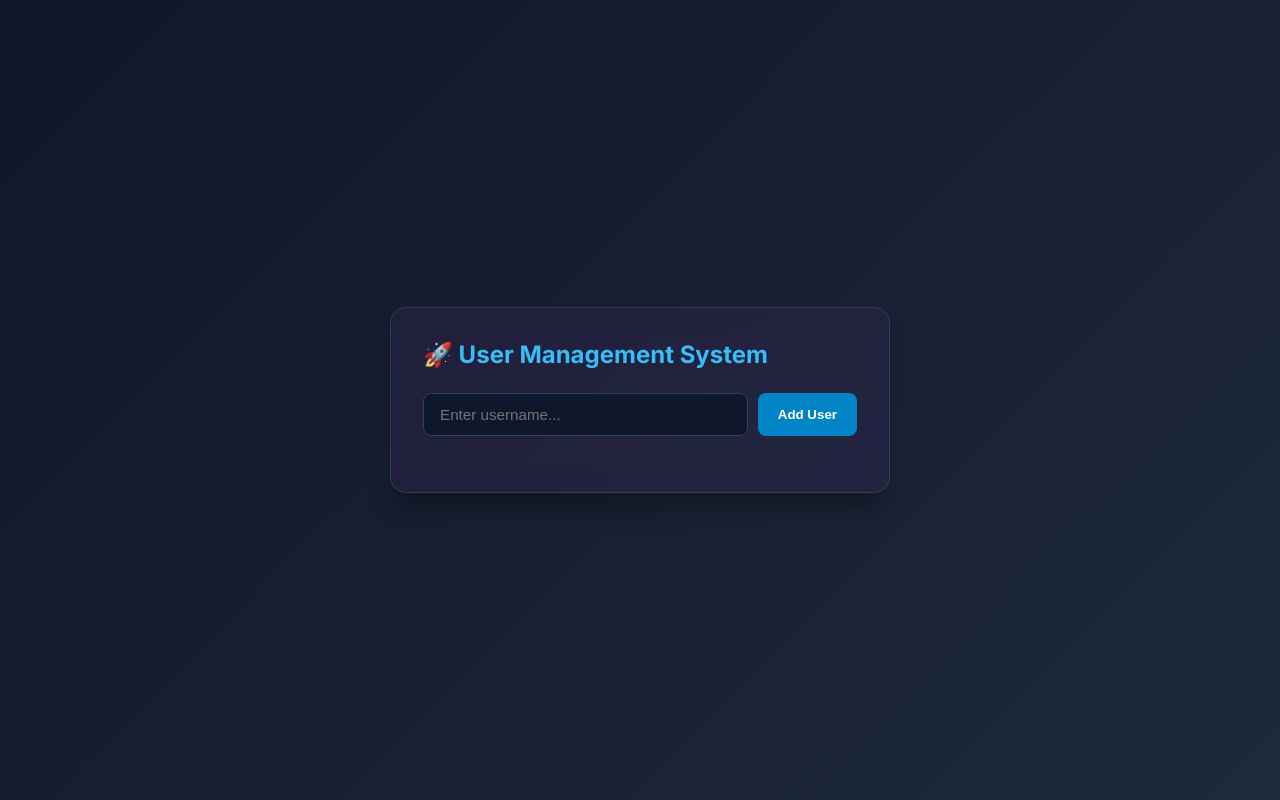
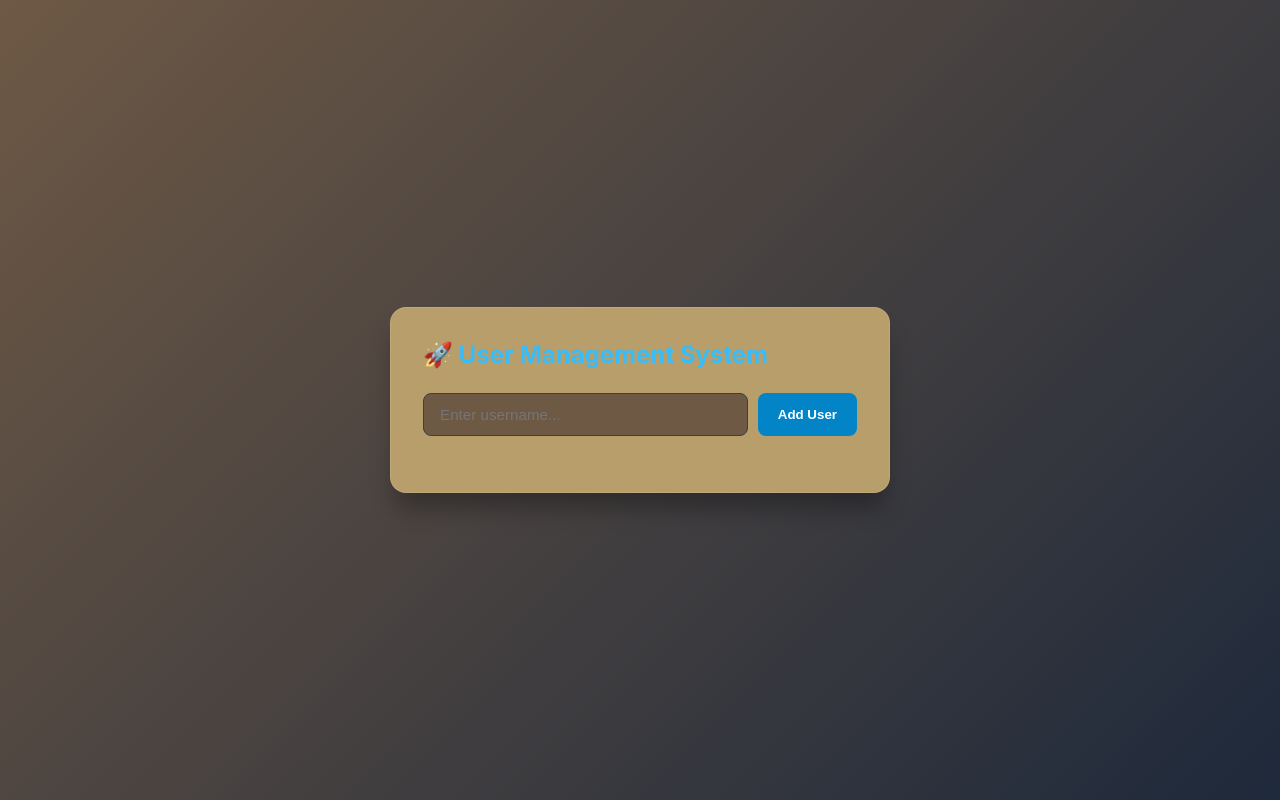
Before and after one commit to habibaaqandill/app-development, a plain HTML site: page frontend/index.html in a window 1280 px wide. Drawn offline with Linux system fonts and the light colour scheme; no server answers.

Commit message:
Change title and update background styles
Updated the title and modified background colors for better aesthetics.

```diff
--- a/frontend/index.html
+++ b/frontend/index.html
@@ -3,13 +3,13 @@
 <head>
   <meta charset="UTF-8">
   <meta name="viewport" content="width=device-width, initial-scale=1.0">
-  <title>User Management Dashboard</title>
+  <title>Welcome to User Management Dashboard</title>
   <link href="https://fonts.googleapis.com/css2?family=Inter:wght@400;500;600;700&display=swap" rel="stylesheet">
   <style>
     * { box-sizing: border-box; margin: 0; padding: 0; }
     body {
       font-family: 'Inter', sans-serif;
-      background: linear-gradient(135deg, #0f172a 0%, #1e293b 100%);
+      background: linear-gradient(135deg, #6e5945 0%, #1e293b 100%);
       min-height: 100vh;
       display: flex;
       justify-content: center;
@@ -18,7 +18,7 @@
       color: #f8fafc;
     }
     .card {
-      background: rgba(60, 41, 89, 0.3);
+      background: rgba(184, 158, 106);
       backdrop-filter: blur(12px);
       border: 1px solid rgba(255, 255, 255, 0.1);
       width: 100%;
@@ -44,7 +44,7 @@
     input {
       flex: 1;
       padding: 12px 16px;
-      background: #0f172a;
+      background: #6e5945;
       border: 1px solid #334155;
       border-radius: 8px;
       color: #fff;
```
